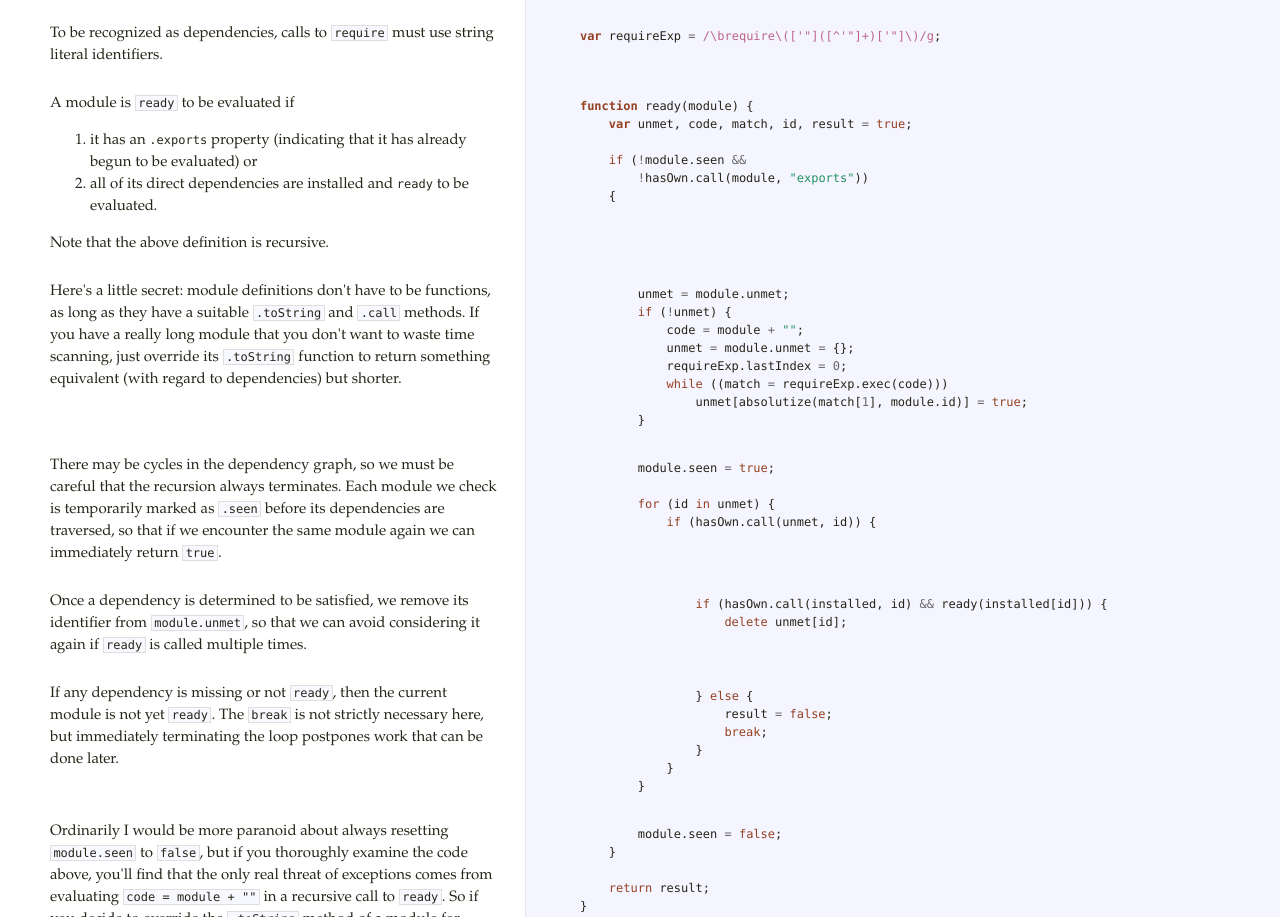
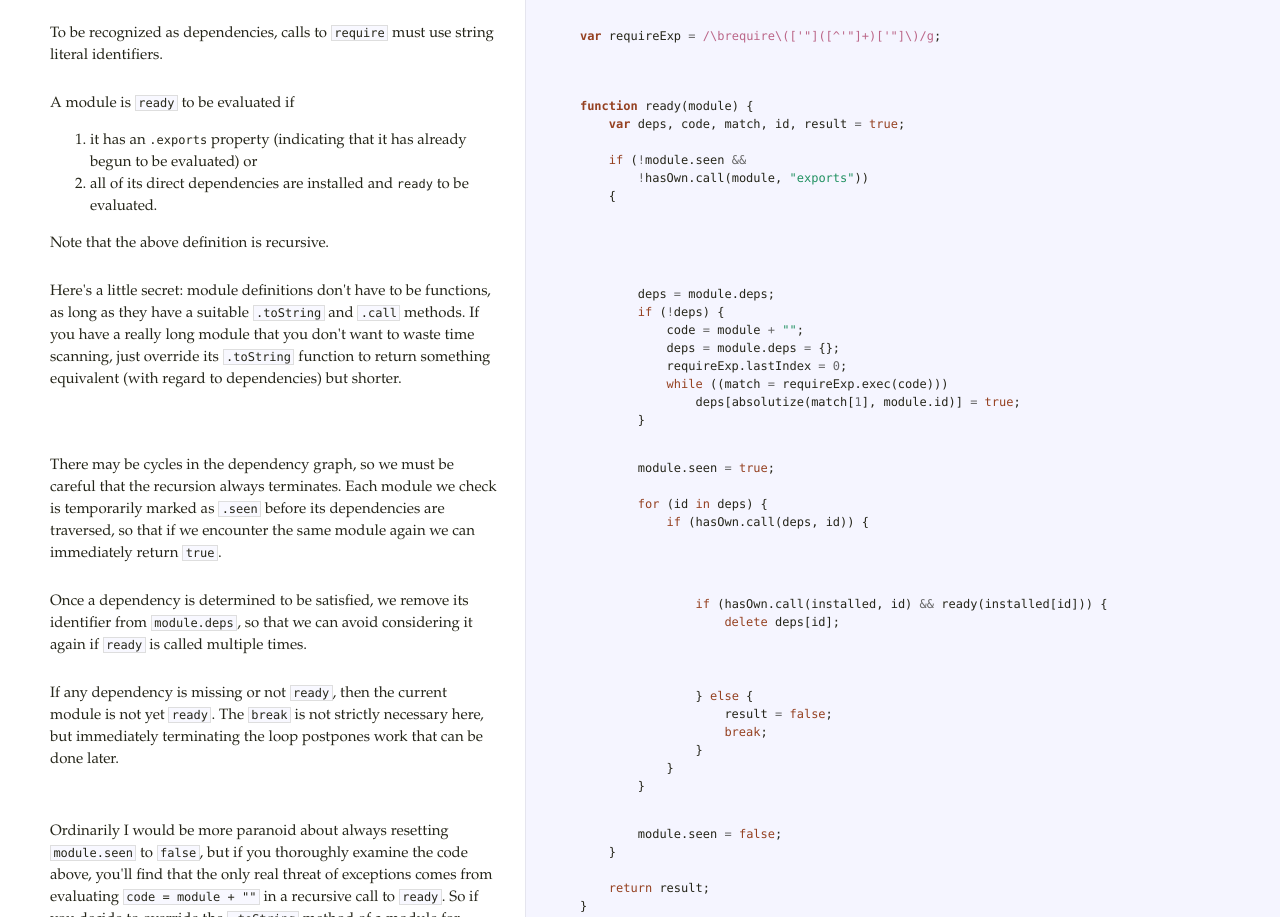
Before and after one commit to benjamn/install, a website: page docs/install.html in a window 1280 px wide. Shown: the part 1877-2794 px from the top of the page. Drawn offline with Linux system fonts and the light colour scheme.

Commit message:
Rename module.unmet to module.deps.
This saves a character and makes the deps style feel like less of a hack.

```diff
--- a/docs/install.html
+++ b/docs/install.html
@@ -79,7 +79,7 @@ literal identifiers.</p>             </td>             <td class="code">
 </ol>
 
 <p>Note that the above definition is recursive.</p>             </td>             <td class="code">               <div class="highlight"><pre>    <span class="kd">function</span> <span class="nx">ready</span><span class="p">(</span><span class="nx">module</span><span class="p">)</span> <span class="p">{</span>
-        <span class="kd">var</span> <span class="nx">unmet</span><span class="p">,</span> <span class="nx">code</span><span class="p">,</span> <span class="nx">match</span><span class="p">,</span> <span class="nx">id</span><span class="p">,</span> <span class="nx">result</span> <span class="o">=</span> <span class="kc">true</span><span class="p">;</span>
+        <span class="kd">var</span> <span class="nx">deps</span><span class="p">,</span> <span class="nx">code</span><span class="p">,</span> <span class="nx">match</span><span class="p">,</span> <span class="nx">id</span><span class="p">,</span> <span class="nx">result</span> <span class="o">=</span> <span class="kc">true</span><span class="p">;</span>
 
         <span class="k">if</span> <span class="p">(</span><span class="o">!</span><span class="nx">module</span><span class="p">.</span><span class="nx">seen</span> <span class="o">&amp;&amp;</span>
             <span class="o">!</span><span class="nx">hasOwn</span><span class="p">.</span><span class="nx">call</span><span class="p">(</span><span class="nx">module</span><span class="p">,</span> <span class="s2">&quot;exports&quot;</span><span class="p">))</span>
@@ -88,25 +88,25 @@ functions, as long as they have a suitable <code>.toString</code> and
 <code>.call</code> methods. If you have a really long module that you
 don't want to waste time scanning, just override its
 <code>.toString</code> function to return something equivalent (with
-regard to dependencies) but shorter.</p>             </td>             <td class="code">               <div class="highlight"><pre>            <span class="nx">unmet</span> <span class="o">=</span> <span class="nx">module</span><span class="p">.</span><span class="nx">unmet</span><span class="p">;</span>
-            <span class="k">if</span> <span class="p">(</span><span class="o">!</span><span class="nx">unmet</span><span class="p">)</span> <span class="p">{</span>
+regard to dependencies) but shorter.</p>             </td>             <td class="code">               <div class="highlight"><pre>            <span class="nx">deps</span> <span class="o">=</span> <span class="nx">module</span><span class="p">.</span><span class="nx">deps</span><span class="p">;</span>
+            <span class="k">if</span> <span class="p">(</span><span class="o">!</span><span class="nx">deps</span><span class="p">)</span> <span class="p">{</span>
                 <span class="nx">code</span> <span class="o">=</span> <span class="nx">module</span> <span class="o">+</span> <span class="s2">&quot;&quot;</span><span class="p">;</span>
-                <span class="nx">unmet</span> <span class="o">=</span> <span class="nx">module</span><span class="p">.</span><span class="nx">unmet</span> <span class="o">=</span> <span class="p">{};</span>
+                <span class="nx">deps</span> <span class="o">=</span> <span class="nx">module</span><span class="p">.</span><span class="nx">deps</span> <span class="o">=</span> <span class="p">{};</span>
                 <span class="nx">requireExp</span><span class="p">.</span><span class="nx">lastIndex</span> <span class="o">=</span> <span class="mi">0</span><span class="p">;</span>
                 <span class="k">while</span> <span class="p">((</span><span class="nx">match</span> <span class="o">=</span> <span class="nx">requireExp</span><span class="p">.</span><span class="nx">exec</span><span class="p">(</span><span class="nx">code</span><span class="p">)))</span>
-                    <span class="nx">unmet</span><span class="p">[</span><span class="nx">absolutize</span><span class="p">(</span><span class="nx">match</span><span class="p">[</span><span class="mi">1</span><span class="p">],</span> <span class="nx">module</span><span class="p">.</span><span class="nx">id</span><span class="p">)]</span> <span class="o">=</span> <span class="kc">true</span><span class="p">;</span>
+                    <span class="nx">deps</span><span class="p">[</span><span class="nx">absolutize</span><span class="p">(</span><span class="nx">match</span><span class="p">[</span><span class="mi">1</span><span class="p">],</span> <span class="nx">module</span><span class="p">.</span><span class="nx">id</span><span class="p">)]</span> <span class="o">=</span> <span class="kc">true</span><span class="p">;</span>
             <span class="p">}</span></pre></div>             </td>           </tr>                               <tr id="section-22">             <td class="docs">               <div class="pilwrap">                 <a class="pilcrow" href="#section-22">&#182;</a>               </div>               <p>There may be cycles in the dependency graph, so we must be
 careful that the recursion always terminates. Each module we
 check is temporarily marked as <code>.seen</code> before its dependencies
 are traversed, so that if we encounter the same module again we
 can immediately return <code>true</code>.</p>             </td>             <td class="code">               <div class="highlight"><pre>            <span class="nx">module</span><span class="p">.</span><span class="nx">seen</span> <span class="o">=</span> <span class="kc">true</span><span class="p">;</span>
 
-            <span class="k">for</span> <span class="p">(</span><span class="nx">id</span> <span class="k">in</span> <span class="nx">unmet</span><span class="p">)</span> <span class="p">{</span>
-                <span class="k">if</span> <span class="p">(</span><span class="nx">hasOwn</span><span class="p">.</span><span class="nx">call</span><span class="p">(</span><span class="nx">unmet</span><span class="p">,</span> <span class="nx">id</span><span class="p">))</span> <span class="p">{</span></pre></div>             </td>           </tr>                               <tr id="section-23">             <td class="docs">               <div class="pilwrap">                 <a class="pilcrow" href="#section-23">&#182;</a>               </div>               <p>Once a dependency is determined to be satisfied, we
-remove its identifier from <code>module.unmet</code>, so that we
+            <span class="k">for</span> <span class="p">(</span><span class="nx">id</span> <span class="k">in</span> <span class="nx">deps</span><span class="p">)</span> <span class="p">{</span>
+                <span class="k">if</span> <span class="p">(</span><span class="nx">hasOwn</span><span class="p">.</span><span class="nx">call</span><span class="p">(</span><span class="nx">deps</span><span class="p">,</span> <span class="nx">id</span><span class="p">))</span> <span class="p">{</span></pre></div>             </td>           </tr>                               <tr id="section-23">             <td class="docs">               <div class="pilwrap">                 <a class="pilcrow" href="#section-23">&#182;</a>               </div>               <p>Once a dependency is determined to be satisfied, we
+remove its identifier from <code>module.deps</code>, so that we
 can avoid considering it again if <code>ready</code> is called
 multiple times.</p>             </td>             <td class="code">               <div class="highlight"><pre>                    <span class="k">if</span> <span class="p">(</span><span class="nx">hasOwn</span><span class="p">.</span><span class="nx">call</span><span class="p">(</span><span class="nx">installed</span><span class="p">,</span> <span class="nx">id</span><span class="p">)</span> <span class="o">&amp;&amp;</span> <span class="nx">ready</span><span class="p">(</span><span class="nx">installed</span><span class="p">[</span><span class="nx">id</span><span class="p">]))</span> <span class="p">{</span>
-                        <span class="k">delete</span> <span class="nx">unmet</span><span class="p">[</span><span class="nx">id</span><span class="p">];</span></pre></div>             </td>           </tr>                               <tr id="section-24">             <td class="docs">               <div class="pilwrap">                 <a class="pilcrow" href="#section-24">&#182;</a>               </div>               <p>If any dependency is missing or not <code>ready</code>, then the
+                        <span class="k">delete</span> <span class="nx">deps</span><span class="p">[</span><span class="nx">id</span><span class="p">];</span></pre></div>             </td>           </tr>                               <tr id="section-24">             <td class="docs">               <div class="pilwrap">                 <a class="pilcrow" href="#section-24">&#182;</a>               </div>               <p>If any dependency is missing or not <code>ready</code>, then the
 current module is not yet <code>ready</code>. The <code>break</code> is not
 strictly necessary here, but immediately terminating
 the loop postpones work that can be done later.</p>             </td>             <td class="code">               <div class="highlight"><pre>                    <span class="p">}</span> <span class="k">else</span> <span class="p">{</span>
--- a/package.json
+++ b/package.json
@@ -15,7 +15,7 @@
     "packager",
     "install"
   ],
-  "version": "0.1.3",
+  "version": "0.1.4",
   "homepage": "http://github.com/benjamn/install",
   "repository": {
     "type": "git",
```
Also changed, not shown: install.js (+9 -9 lines), test/run.js (+4 -4 lines).
